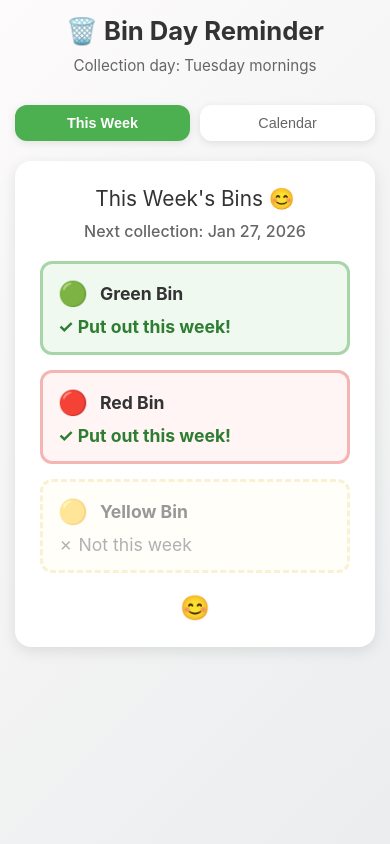
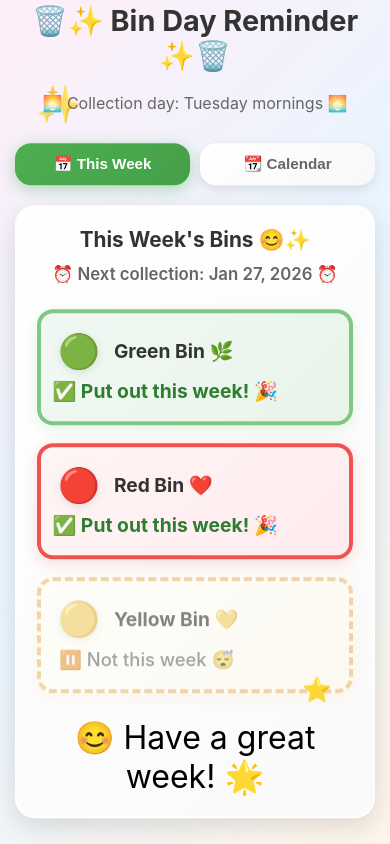
Before and after one commit to Chizbro/binday, a website: page index.html in a window 390 px wide. Drawn offline with nearby package versions, Linux system fonts and the light colour scheme.

Commit message:
ralph: make app cuter with playful animations, more emojis, and delightful design

```diff
--- a/index.html
+++ b/index.html
@@ -3,7 +3,7 @@
 <head>
     <meta charset="UTF-8">
     <meta name="viewport" content="width=device-width, initial-scale=1.0">
-    <title>🗑️ Bin Day Reminder</title>
+    <title>🗑️✨ Bin Day Reminder ✨🗑️</title>
     <script src="https://unpkg.com/vue@3/dist/vue.global.js"></script>
     <style>
         * {
@@ -12,30 +12,80 @@
             box-sizing: border-box;
         }
 
+        @keyframes bounce {
+            0%, 100% { transform: translateY(0); }
+            50% { transform: translateY(-10px); }
+        }
+
+        @keyframes pulse {
+            0%, 100% { transform: scale(1); }
+            50% { transform: scale(1.05); }
+        }
+
+        @keyframes wiggle {
+            0%, 100% { transform: rotate(0deg); }
+            25% { transform: rotate(-5deg); }
+            75% { transform: rotate(5deg); }
+        }
+
+        @keyframes float {
+            0%, 100% { transform: translateY(0px); }
+            50% { transform: translateY(-8px); }
+        }
+
+        @keyframes sparkle {
+            0%, 100% { opacity: 1; transform: scale(1); }
+            50% { opacity: 0.7; transform: scale(1.2); }
+        }
+
         body {
             font-family: -apple-system, BlinkMacSystemFont, 'Segoe UI', Roboto, Oxygen, Ubuntu, Cantarell, sans-serif;
-            background: linear-gradient(135deg, #fdfbfb 0%, #ebedee 100%);
+            background: linear-gradient(135deg, #ffeef8 0%, #e8f5ff 50%, #fff4e8 100%);
             min-height: 100vh;
             padding: 20px;
+            position: relative;
+            overflow-x: hidden;
+        }
+
+        body::before {
+            content: '✨';
+            position: fixed;
+            font-size: 2em;
+            opacity: 0.1;
+            animation: sparkle 3s ease-in-out infinite;
+            top: 10%;
+            left: 10%;
+        }
+
+        body::after {
+            content: '⭐';
+            position: fixed;
+            font-size: 1.5em;
+            opacity: 0.1;
+            animation: sparkle 2.5s ease-in-out infinite;
+            top: 80%;
+            right: 15%;
         }
 
         #app {
             max-width: 600px;
             margin: 0 auto;
+            animation: float 6s ease-in-out infinite;
         }
 
         h1 {
-            font-size: 2em;
+            font-size: 2.2em;
             margin-bottom: 10px;
             color: #333;
             text-align: center;
+            animation: bounce 2s ease-in-out infinite;
         }
 
         .subtitle {
             text-align: center;
             color: #666;
             margin-bottom: 30px;
-            font-size: 0.95em;
+            font-size: 1em;
         }
 
         .view-toggle {
@@ -46,152 +96,219 @@
 
         .btn {
             flex: 1;
-            padding: 12px 20px;
+            padding: 14px 20px;
             border: none;
-            border-radius: 12px;
+            border-radius: 20px;
             font-size: 1em;
             cursor: pointer;
-            transition: all 0.3s ease;
-            background: white;
+            transition: all 0.3s cubic-bezier(0.68, -0.55, 0.265, 1.55);
+            background: linear-gradient(135deg, #ffffff 0%, #f8f8f8 100%);
             color: #666;
-            box-shadow: 0 2px 8px rgba(0,0,0,0.1);
+            box-shadow: 0 4px 12px rgba(0,0,0,0.1);
+            font-weight: 600;
         }
 
         .btn:hover {
-            transform: translateY(-2px);
-            box-shadow: 0 4px 12px rgba(0,0,0,0.15);
+            transform: translateY(-3px) scale(1.02);
+            box-shadow: 0 6px 20px rgba(0,0,0,0.15);
+        }
+
+        .btn:active {
+            transform: translateY(-1px) scale(0.98);
         }
 
         .btn.active {
-            background: #4CAF50;
+            background: linear-gradient(135deg, #4CAF50 0%, #45a049 100%);
             color: white;
             font-weight: bold;
+            box-shadow: 0 4px 16px rgba(76, 175, 80, 0.4);
         }
 
         /* Current Week View */
         .current-week {
-            background: white;
-            border-radius: 16px;
-            padding: 25px;
-            box-shadow: 0 4px 16px rgba(0,0,0,0.1);
+            background: linear-gradient(135deg, #ffffff 0%, #fafafa 100%);
+            border-radius: 24px;
+            padding: 30px;
+            box-shadow: 0 8px 24px rgba(0,0,0,0.12);
+            border: 2px solid rgba(255,255,255,0.8);
         }
 
         .week-title {
-            font-size: 1.3em;
-            margin-bottom: 10px;
+            font-size: 1.5em;
+            margin-bottom: 12px;
             color: #333;
             text-align: center;
+            font-weight: 700;
         }
 
         .bin-date {
             text-align: center;
             color: #666;
-            font-size: 1em;
-            margin-bottom: 20px;
-            font-weight: 500;
+            font-size: 1.05em;
+            margin-bottom: 25px;
+            font-weight: 600;
         }
 
         .bin-card {
             background: white;
-            border-radius: 12px;
-            padding: 20px;
-            margin-bottom: 15px;
-            border: 3px solid;
-            transition: transform 0.2s ease;
+            border-radius: 20px;
+            padding: 24px;
+            margin-bottom: 18px;
+            border: 4px solid;
+            transition: all 0.3s cubic-bezier(0.68, -0.55, 0.265, 1.55);
+            position: relative;
+            overflow: hidden;
+        }
+
+        .bin-card::before {
+            content: '';
+            position: absolute;
+            top: -50%;
+            left: -50%;
+            width: 200%;
+            height: 200%;
+            background: radial-gradient(circle, rgba(255,255,255,0.3) 0%, transparent 70%);
+            opacity: 0;
+            transition: opacity 0.3s ease;
+        }
+
+        .bin-card:hover::before {
+            opacity: 1;
         }
 
         .bin-card:hover {
-            transform: scale(1.02);
+            transform: translateY(-5px) scale(1.03);
+            box-shadow: 0 12px 28px rgba(0,0,0,0.15);
         }
 
         .bin-card.green {
-            border-color: #a8d5a8;
-            background: #f0f9f0;
+            border-color: #81c784;
+            background: linear-gradient(135deg, #f1f8f4 0%, #e8f5e9 100%);
+            box-shadow: 0 4px 16px rgba(129, 199, 132, 0.2);
+        }
+
+        .bin-card.green:hover {
+            box-shadow: 0 12px 28px rgba(129, 199, 132, 0.3);
         }
 
         .bin-card.red {
-            border-color: #f5b5b5;
-            background: #fff5f5;
+            border-color: #ef5350;
+            background: linear-gradient(135deg, #fff5f5 0%, #ffebee 100%);
+            box-shadow: 0 4px 16px rgba(239, 83, 80, 0.2);
+        }
+
+        .bin-card.red:hover {
+            box-shadow: 0 12px 28px rgba(239, 83, 80, 0.3);
         }
 
         .bin-card.yellow {
-            border-color: #f5e5a5;
-            background: #fffef5;
+            border-color: #ffb74d;
+            background: linear-gradient(135deg, #fffef5 0%, #fff9e6 100%);
+            box-shadow: 0 4px 16px rgba(255, 183, 77, 0.2);
+        }
+
+        .bin-card.yellow:hover {
+            box-shadow: 0 12px 28px rgba(255, 183, 77, 0.3);
         }
 
         .bin-card.inactive {
-            opacity: 0.5;
+            opacity: 0.6;
             border-style: dashed;
+            filter: grayscale(30%);
+        }
+
+        .bin-card.inactive:hover {
+            transform: translateY(-3px) scale(1.02);
         }
 
         .bin-header {
             display: flex;
             align-items: center;
-            gap: 12px;
-            margin-bottom: 8px;
+            gap: 15px;
+            margin-bottom: 10px;
         }
 
         .bin-emoji {
-            font-size: 2em;
+            font-size: 2.5em;
+            animation: pulse 2s ease-in-out infinite;
+            filter: drop-shadow(0 2px 4px rgba(0,0,0,0.1));
+        }
+
+        .bin-card:hover .bin-emoji {
+            animation: wiggle 0.5s ease-in-out;
         }
 
         .bin-name {
-            font-size: 1.3em;
+            font-size: 1.4em;
             font-weight: bold;
             color: #333;
         }
 
         .bin-status {
-            font-size: 1.1em;
+            font-size: 1.15em;
             color: #666;
-            margin-top: 5px;
+            margin-top: 8px;
+            font-weight: 500;
         }
 
         .bin-status.active {
             color: #2e7d32;
             font-weight: bold;
+            animation: pulse 2s ease-in-out infinite;
         }
 
         /* Calendar View */
         .calendar-view {
-            background: white;
-            border-radius: 16px;
-            padding: 25px;
-            box-shadow: 0 4px 16px rgba(0,0,0,0.1);
+            background: linear-gradient(135deg, #ffffff 0%, #fafafa 100%);
+            border-radius: 24px;
+            padding: 30px;
+            box-shadow: 0 8px 24px rgba(0,0,0,0.12);
+            border: 2px solid rgba(255,255,255,0.8);
         }
 
         .calendar-title {
-            font-size: 1.3em;
-            margin-bottom: 20px;
+            font-size: 1.5em;
+            margin-bottom: 25px;
             color: #333;
             text-align: center;
+            font-weight: 700;
         }
 
         .week-item {
-            background: #f9f9f9;
-            border-radius: 12px;
-            padding: 18px;
-            margin-bottom: 12px;
-            border-left: 5px solid #4CAF50;
+            background: linear-gradient(135deg, #f9f9f9 0%, #f5f5f5 100%);
+            border-radius: 18px;
+            padding: 20px;
+            margin-bottom: 15px;
+            border-left: 6px solid #4CAF50;
+            transition: all 0.3s ease;
+            box-shadow: 0 2px 8px rgba(0,0,0,0.08);
+        }
+
+        .week-item:hover {
+            transform: translateX(5px);
+            box-shadow: 0 4px 12px rgba(0,0,0,0.12);
         }
 
         .week-item.current {
-            background: #e8f5e9;
+            background: linear-gradient(135deg, #e8f5e9 0%, #c8e6c9 100%);
             border-left-color: #2e7d32;
-            border-left-width: 6px;
+            border-left-width: 8px;
+            box-shadow: 0 4px 16px rgba(46, 125, 50, 0.2);
+            animation: pulse 3s ease-in-out infinite;
         }
 
         .week-date {
-            font-size: 1.1em;
+            font-size: 1.15em;
             font-weight: bold;
             color: #333;
-            margin-bottom: 10px;
+            margin-bottom: 12px;
         }
 
         .week-date.current::after {
-            content: " ← Next";
+            content: " ⭐ Next";
             color: #2e7d32;
-            font-size: 0.85em;
+            font-size: 0.9em;
+            animation: sparkle 2s ease-in-out infinite;
         }
 
         .week-bins {
@@ -203,32 +320,40 @@
         .week-bin {
             display: flex;
             align-items: center;
-            gap: 8px;
-            padding: 8px 14px;
-            border-radius: 8px;
-            font-size: 1em;
-            font-weight: 500;
+            gap: 10px;
+            padding: 10px 16px;
+            border-radius: 12px;
+            font-size: 1.05em;
+            font-weight: 600;
+            transition: all 0.3s ease;
+            box-shadow: 0 2px 6px rgba(0,0,0,0.1);
+        }
+
+        .week-bin:hover {
+            transform: scale(1.1) translateY(-2px);
+            box-shadow: 0 4px 12px rgba(0,0,0,0.15);
         }
 
         .week-bin.green {
-            background: #c8e6c9;
+            background: linear-gradient(135deg, #c8e6c9 0%, #a5d6a7 100%);
             color: #1b5e20;
         }
 
         .week-bin.red {
-            background: #ffcdd2;
+            background: linear-gradient(135deg, #ffcdd2 0%, #ef9a9a 100%);
             color: #b71c1c;
         }
 
         .week-bin.yellow {
-            background: #fff9c4;
+            background: linear-gradient(135deg, #fff9c4 0%, #fff59d 100%);
             color: #f57f17;
         }
 
         .smiley {
-            font-size: 1.5em;
+            font-size: 2em;
             text-align: center;
-            margin-top: 20px;
+            margin-top: 25px;
+            animation: bounce 2.5s ease-in-out infinite;
         }
 
         @media (max-width: 400px) {
@@ -237,24 +362,35 @@
             }
 
             h1 {
-                font-size: 1.6em;
+                font-size: 1.8em;
+            }
+
+            .current-week, .calendar-view {
+                padding: 20px;
+                border-radius: 20px;
             }
 
             .bin-card {
-                padding: 15px;
+                padding: 18px;
+                border-radius: 16px;
             }
 
             .bin-emoji {
-                font-size: 1.5em;
+                font-size: 2em;
             }
 
             .bin-name {
-                font-size: 1.1em;
+                font-size: 1.2em;
             }
 
             .btn {
-                padding: 10px 15px;
-                font-size: 0.9em;
+                padding: 12px 16px;
+                font-size: 0.95em;
+                border-radius: 16px;
+            }
+
+            .week-title, .calendar-title {
+                font-size: 1.3em;
             }
         }
 
@@ -268,80 +404,80 @@
 </head>
 <body>
     <div id="app">
-        <h1>🗑️ Bin Day Reminder</h1>
-        <p class="subtitle">Collection day: Tuesday mornings</p>
+        <h1>🗑️✨ Bin Day Reminder ✨🗑️</h1>
+        <p class="subtitle">🌅 Collection day: Tuesday mornings 🌅</p>
 
         <div class="view-toggle">
             <button class="btn" :class="{ active: currentView === 'week' }" @click="currentView = 'week'">
-                This Week
+                📅 This Week
             </button>
             <button class="btn" :class="{ active: currentView === 'calendar' }" @click="currentView = 'calendar'">
-                Calendar
+                📆 Calendar
             </button>
         </div>
 
         <!-- Current Week View -->
         <div v-if="currentView === 'week'" class="current-week">
-            <div class="week-title">{{ weekTitle }} 😊</div>
-            <div class="bin-date">Next collection: {{ formatDate(nextBinDay) }}</div>
+            <div class="week-title">{{ weekTitle }} 😊✨</div>
+            <div class="bin-date">⏰ Next collection: {{ formatDate(nextBinDay) }} ⏰</div>
 
             <div class="bin-card green">
                 <div class="bin-header">
                     <span class="bin-emoji">🟢</span>
-                    <span class="bin-name">Green Bin</span>
+                    <span class="bin-name">Green Bin 🌿</span>
                 </div>
-                <div class="bin-status active">✓ Put out this week!</div>
+                <div class="bin-status active">✅ Put out this week! 🎉</div>
             </div>
 
             <div class="bin-card red" :class="{ inactive: !currentWeekBins.red }">
                 <div class="bin-header">
                     <span class="bin-emoji">🔴</span>
-                    <span class="bin-name">Red Bin</span>
+                    <span class="bin-name">Red Bin ❤️</span>
                 </div>
                 <div class="bin-status" :class="{ active: currentWeekBins.red }">
-                    {{ currentWeekBins.red ? '✓ Put out this week!' : '✗ Not this week' }}
+                    {{ currentWeekBins.red ? '✅ Put out this week! 🎉' : '⏸️ Not this week 😴' }}
                 </div>
             </div>
 
             <div class="bin-card yellow" :class="{ inactive: !currentWeekBins.yellow }">
                 <div class="bin-header">
                     <span class="bin-emoji">🟡</span>
-                    <span class="bin-name">Yellow Bin</span>
+                    <span class="bin-name">Yellow Bin 💛</span>
                 </div>
                 <div class="bin-status" :class="{ active: currentWeekBins.yellow }">
-                    {{ currentWeekBins.yellow ? '✓ Put out this week!' : '✗ Not this week' }}
+                    {{ currentWeekBins.yellow ? '✅ Put out this week! 🎉' : '⏸️ Not this week 😴' }}
                 </div>
             </div>
 
-            <div class="smiley">😊</div>
+            <div class="smiley">😊 Have a great week! 🌟</div>
         </div>
 
         <!-- Calendar View -->
         <div v-if="currentView === 'calendar'" class="calendar-view">
-            <div class="calendar-title">Bin Collection Calendar 📅</div>
+            <div class="calendar-title">🗓️ Bin Collection Calendar 📅✨</div>
 
             <div v-for="week in calendarWeeks" :key="week.weekStart"
                  class="week-item" :class="{ current: week.isCurrent }">
                 <div class="week-date" :class="{ current: week.isCurrent }">
-                    Week of {{ formatDate(week.weekStart) }}
+                    📆 Week of {{ formatDate(week.weekStart) }}
                 </div>
                 <div class="week-bins">
                     <div class="week-bin green">
                         <span>🟢</span>
-                        <span>Green</span>
+                        <span>Green 🌿</span>
                     </div>
                     <div v-if="week.bins.red" class="week-bin red">
                         <span>🔴</span>
-                        <span>Red</span>
+                        <span>Red ❤️</span>
                     </div>
                     <div v-if="week.bins.yellow" class="week-bin yellow">
                         <span>🟡</span>
-                        <span>Yellow</span>
+                        <span>Yellow 💛</span>
                     </div>
                 </div>
             </div>
 
-            <div class="smiley">🗓️</div>
+            <div class="smiley">🗓️ Plan ahead! ✨</div>
         </div>
     </div>
 
```
Also changed, not shown: RALPH_TASK.md (+1 -1 lines).
